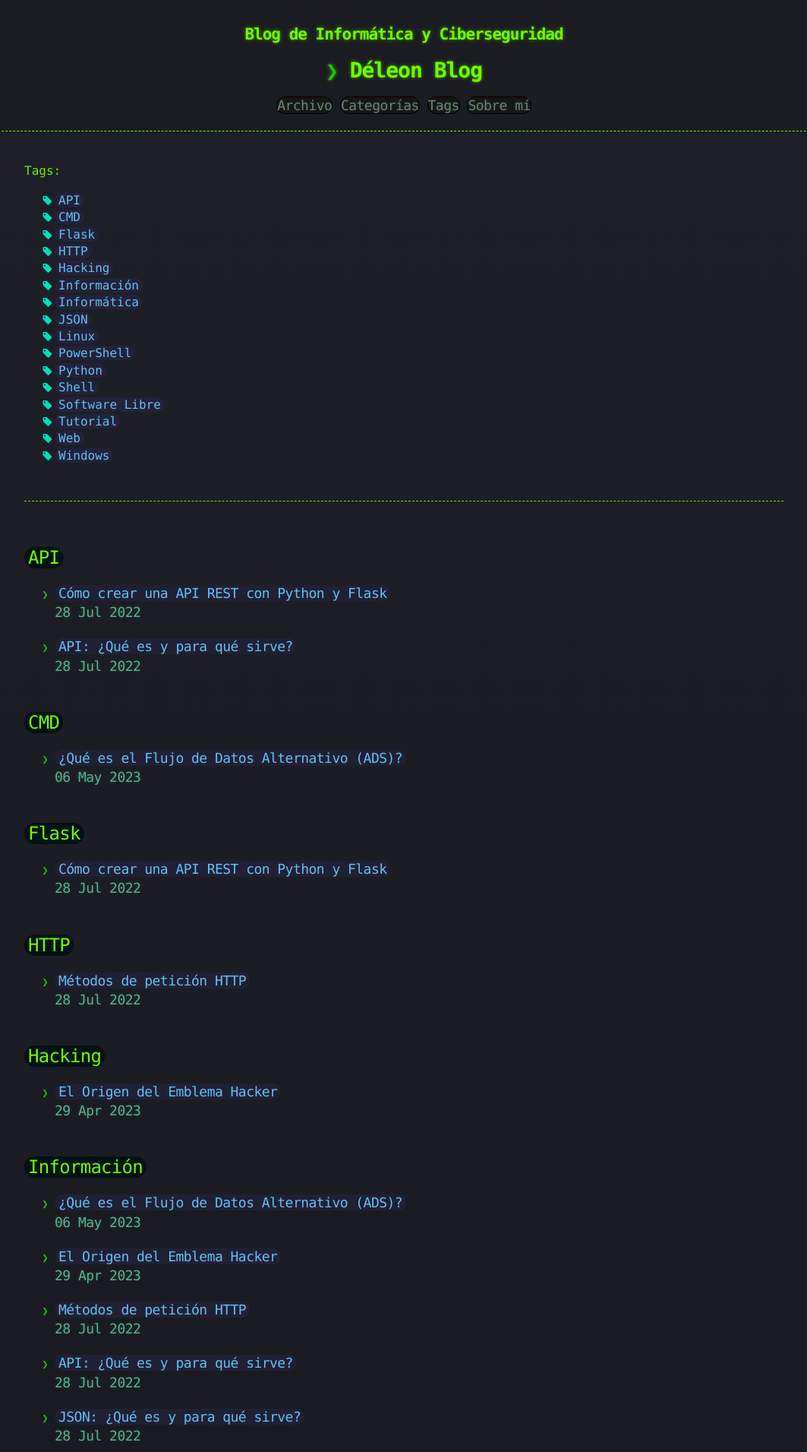
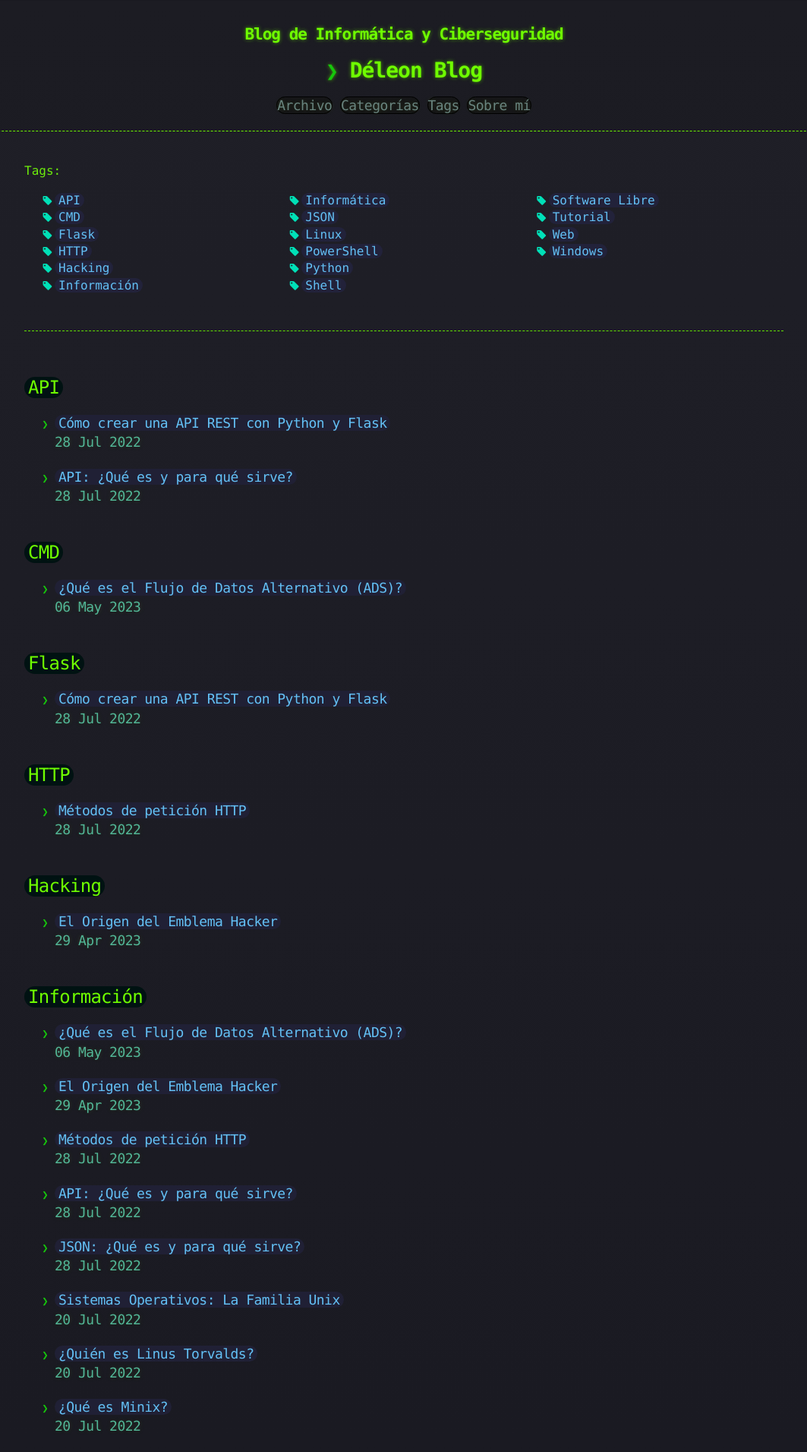
Before and after one commit to LawlietJH/lawlietjh.github.io, a Jekyll site: the page built from tags.md, in a window 1280 px wide. Shown: the top 1911 px of the page at 76% size, without its empty margins (108-1171 px from the left). Built offline with Jekyll 4.4.1, drawn with Linux system fonts in a browser that asks for light colours.

Commit message:
Tags mejorados puestos en 3 columnas

```diff
--- a/_sass/base.scss
+++ b/_sass/base.scss
@@ -246,6 +246,10 @@ h4 a.tag-element:hover {
   font-family: FontAwesome;
   color: #49fa9f;
   content: "\f02b";
+}
+
+article ul.tag-column-list {
+  column-count: 3;
 }
 
 //--------------------------------------------
--- a/tags.md
+++ b/tags.md
@@ -8,7 +8,7 @@ page_id: 5
 
 {% assign site_tags_sort = site.tags | sort %}
 <p class="tabs-textcolor">Tags:</p>
-<ul>
+<ul class="tag-column-list">
   {% for tag in site_tags_sort %}
     <li class="tags-link-mark">
       <a href="#{{tag | first }}" class="tags-link-capsule">
```
